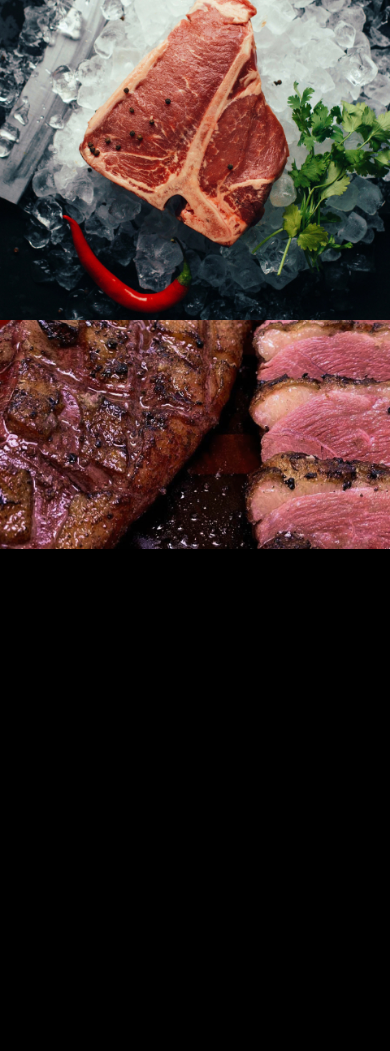
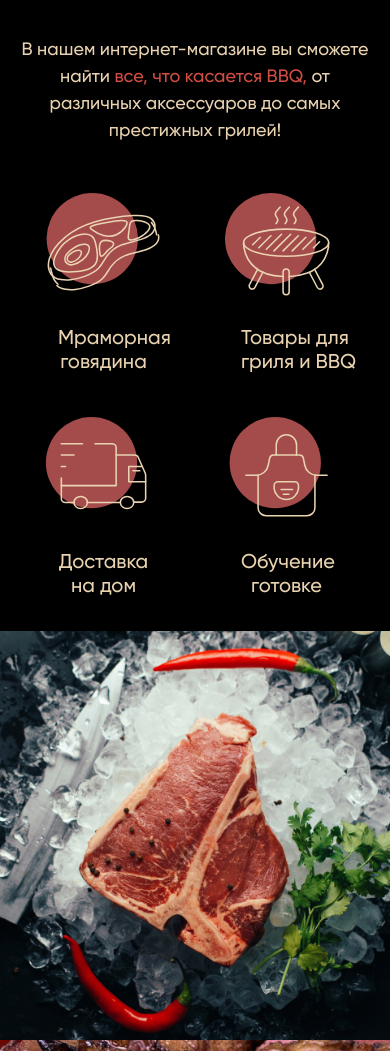
Before and after one commit to deadghoul6-7/grill, a website: page src/index.html in a window 390 px wide. Shown: the part 273-1324 px from the top of the page. Before the commit the page ends 844 px from the top, so only its background shows below. Drawn offline with nearby package versions, Linux system fonts and the light colour scheme; files that its build step writes are made by us from their sources; files whose address does not match are found by name.

Commit message:
block-2-done

```diff
--- a/src/css/block.2.css
+++ b/src/css/block.2.css
@@ -0,0 +1,126 @@
+@font-face {
+    font-family: Gilroy-regular;
+    src: url(../fonts/Gilroy-Regular.woff);
+  }
+  @font-face {
+    font-family: Gilroy-medium;
+    src: url(../fonts/Gilroy-Medium.woff);
+  }
+  @font-face {
+    font-family: Gilroy-bold;
+    src: url(../fonts/Gilroy-Bold.woff);
+  }
+  @font-face {
+    font-family: MinionPro;
+    src: url(../fonts/MinionPro-Regular.woff);
+  }
+  @font-face {
+    font-family: Gilroy-semibold;
+    src: url(../fonts/Gilroy-SemiBold.woff);
+  }
+.name-of-block{
+    font-size: 51px;
+    color: #E9D3B0;
+    font-family: 'MinionPro', Courier, monospace;
+    font-weight: 400;
+    line-height: 119.38%;
+}
+.info-section{
+ font-size: 25px;
+ color: #E9D3B0;
+ margin-top: 83px;
+ margin-bottom: 111px;
+ text-align: center;
+font-family: 'Gilroy-medium', Courier, monospace;
+}
+.color-text{
+    font-size: 25px;
+    color: #D24E44;
+}
+.card{
+    width: 188px;
+    margin: 9px;
+    background-color: black;
+}
+.card-deck{
+    display: flex;
+    justify-content: space-between;
+    background-color: black;
+}
+.card-title{
+    text-align:center;
+    color: #E9D3B0;
+    font-size: 26px;
+    white-space: nowrap;
+    font-family: 'Gilroy-medium', Courier, monospace;
+}
+@media (max-width: 1000px) {
+    .name-of-block{
+        font-size: 42px;
+    }
+    .info-section,.color-text{
+        font-size: 22px;
+    }
+    .card-title{
+        font-size: 22px;
+    }
+    .card-deck{
+        width: 100%;
+    }
+}
+@media (max-width: 850px) {
+    .card-deck{
+        max-width: 530px;
+        margin: 0 auto;
+        flex-wrap: wrap;
+        width: 100%;
+    }
+}
+@media (max-width: 768px) {
+    .name-of-block{
+        font-size: 32px;
+    }
+    .info-section{
+        max-width: 602px;
+        width: 100%;
+        margin: 40px auto;
+        font-size: 18px;
+
+    }
+    .info-section,.color-text{
+        font-size: 18px;
+    }
+    .card-title{
+        font-size: 20px;
+    }
+    .card{
+        width: 188px;
+    }
+}
+@media (max-width: 576px) {
+    .card-deck{
+        width: 100%;
+    }
+    .card{
+        width: 188px;
+    }
+}
+@media (max-width: 436px) {
+    .card{
+        width: 125px;
+    }
+    .card-deck{
+    justify-content: space-around;
+    }
+}
+@media (max-width: 320px) {
+    .info-section,.color-text{
+        font-size: 16px;
+    }
+    .card-title{
+        font-size: 16px;
+    }
+    .card{
+        width: 110px;
+    }
+}
--- a/src/css/style.css
+++ b/src/css/style.css
@@ -325,33 +325,3 @@ header .header-links .icons .login:hover {
     margin: 0 auto !important;
   }
 }
-@media (max-width: 1440px) {
-  .container {
-    max-width: 1100px !important;
-    margin: 0 auto !important;
-  }
-}
-@media (max-width: 992px) {
-  .container {
-    max-width: 930px !important;
-    margin: 0 auto !important;
-  }
-}
-@media (max-width: 768px) {
-  .container {
-    width: 690px !important;
-    margin: 0 auto !important;
-  }
-}
-@media (max-width: 576px) {
-  .container {
-    max-width: 510px !important;
-    margin: 0 auto !important;
-  }
-}
-@media (max-width: 320px) {
-  .container {
-    max-width: 290px !important;
-    margin: 0 auto !important;
-  }
-}
--- a/src/index.html
+++ b/src/index.html
@@ -9,6 +9,7 @@
     <link rel="stylesheet" type="text/css" href="slick/slick.css"/>
     <link rel="stylesheet" type="text/css" href="slick/slick-theme.css"/>
     <link rel="stylesheet" href="style.css">
+    <link rel="stylesheet" href="block-2.css">
     <script defer src="js/main.js"></script>
     <script defer src="add.js"></script>
     <title>BBQ</title>
@@ -68,6 +69,53 @@
     </header>
 
     <main><!-- Main -->
+        <div class="section">
+            <div class="container">
+              <div class="row">
+                <div class="col-xxl-12 col-lg-offset-2 text-uppercase">
+                  <h2 class="name-of-block text-center">Южный гриль и барбекю</h2>
+                </div>
+              </div>
+              <div class="row">
+                <div class="col-xxl-12 col-lg-offset-2">
+                  <p class="info-section">
+                    В нашем интернет-магазине вы сможете найти<span class="color-text"> все, что касается BBQ,</span>
+                    от различных аксессуаров до самых престижных грилей!
+                  </p>
+                </div>
+              </div>
+              <div class="row">
+                <div class="col-xxl-12">
+                  <div class="card-deck">
+                    <div class="card col-xxl-3 col-xl-3 col-lg-3 col-md-3 col-sm-6 text-center">
+                      <img src="img/block-2/1-img-block2.svg" class="card-img-top" alt="...">
+                      <div class="card-body">
+                        <h5 class="card-title">Мраморная <br>говядина</h5>
+                      </div>
+                    </div>
+                    <div class="card col-xxl-3 col-xl-3 col-lg-3 col-md-3 col-sm-6 text-center">
+                      <img src="img/block-2/2-img-block2.svg" class="card-img-top" alt="...">
+                      <div class="card-body">
+                        <h5 class="card-title">Товары для<br>гриля и BBQ</h5>
+                      </div>
+                    </div>
+                    <div class="card col-xxl-3 col-xl-3 col-lg-3 col-md-3 col-sm-6 text-center">
+                      <img src="img/block-2/3-img-block2.svg" class="card-img-top" alt="...">
+                      <div class="card-body">
+                        <h5 class="card-title">Доставка<br>на дом</h5>
+                      </div>
+                    </div>
+                    <div class="card col-xxl-3 col-xl-3 col-lg-3 col-md-3 col-sm-6 text-center">
+                      <img src="img/block-2/4-img-block2.svg" class="card-img-top" alt="...">
+                      <div class="card-body">
+                        <h5 class="card-title">Обучение <br>готовке</h5>
+                      </div>
+                    </div>
+                  </div>
+                </div>
+              </div>
+            </div>
+          </div>
         <div class="wrapper">
                 <div class="sections">
                     <div class="gallery g1">
```
Also changed, not shown: dist/img/block-2/1-img-block2.svg (added), dist/img/block-2/2-img-block2.svg (added), dist/img/block-2/3-img-block2.svg (added), dist/img/block-2/4-img-block2.svg (added), dist/index.html, dist/style.css, src/img/block-2/1-img-block2.svg (added), src/img/block-2/2-img-block2.svg (added), src/img/block-2/3-img-block2.svg (added), src/img/block-2/4-img-block2.svg (added).
